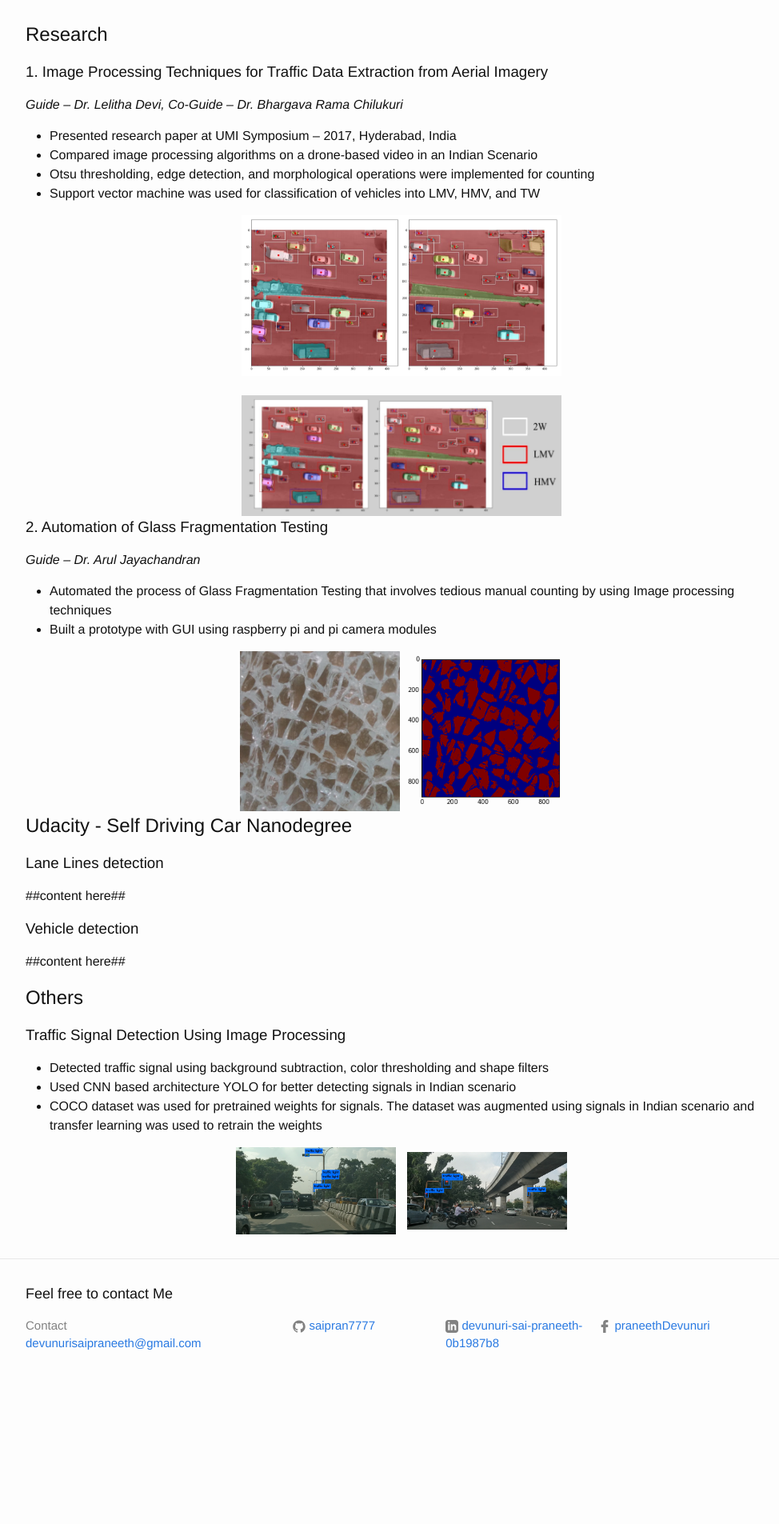
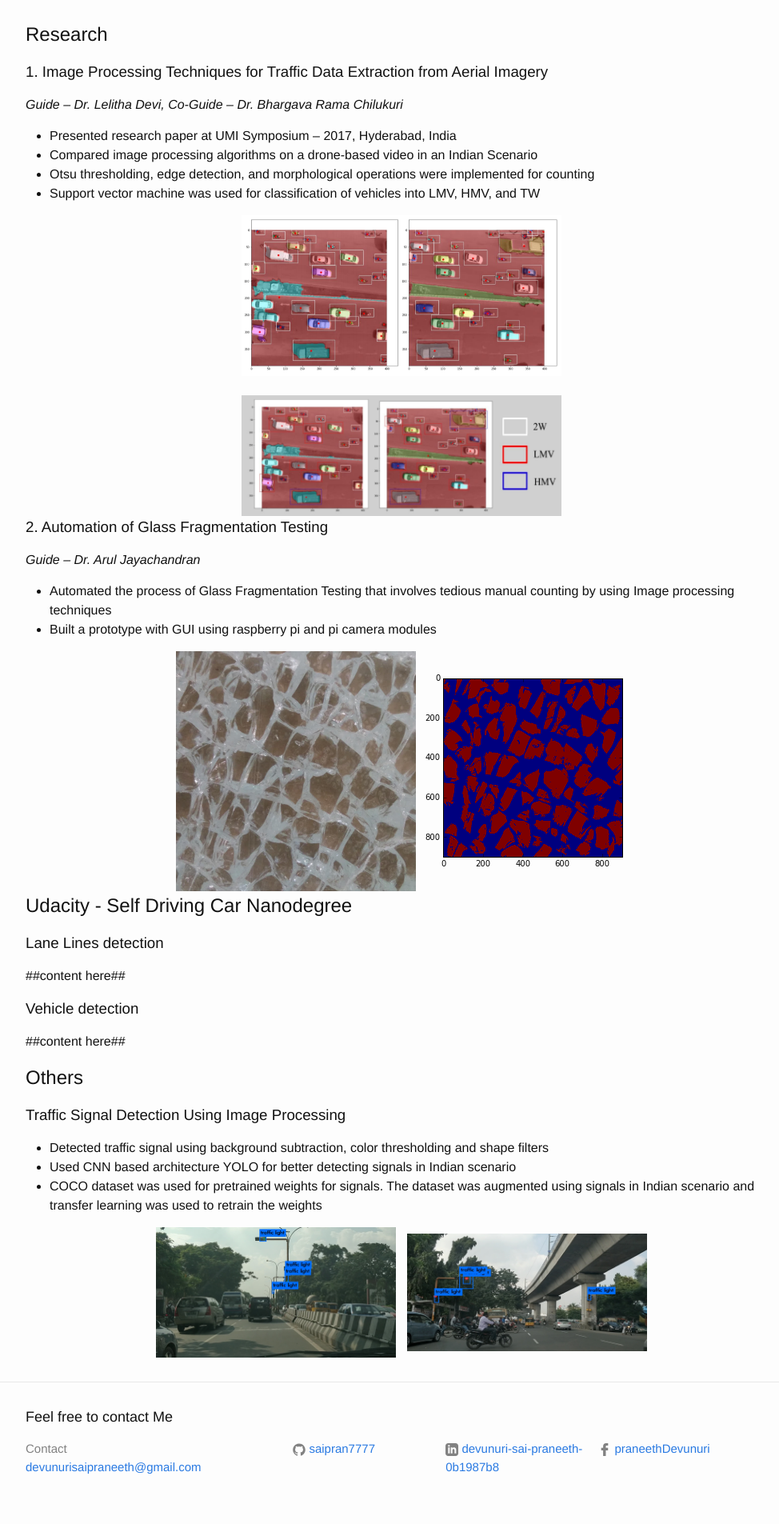
Before and after one commit to saipran7777/saipran7777.github.io, a Jekyll site: the page built from projects.md, in a window 1280 px wide. Shown: the part 1062-2967 px from the top of the page at 80% size, without its empty margins (138-1112 px from the left). Built offline with Jekyll 4.4.1, drawn with Linux system fonts in a browser that asks for light colours; before the commit the page ends 2813 px from its top, so only the background shows below that.

Commit message:
width adjustments

```diff
--- a/projects.md
+++ b/projects.md
@@ -38,8 +38,8 @@ permalink: /projects
 -	Automated the process of Glass Fragmentation Testing that involves tedious manual counting by using Image processing techniques
 - Built a prototype with GUI using raspberry pi and pi camera modules
 <center>
-<img style="max-width:200px;max-height:200px;" class="home" src="/assets/glass_0.png" alt="Me">
-<img style="max-width:200px;max-height:200px;" class="home" src="/assets/glass_1.png" alt="Me">
+<img style="max-width:300px;max-height:300px;" class="home" src="/assets/glass_0.png" alt="Me">
+<img style="max-width:300px;max-height:300px;" class="home" src="/assets/glass_1.png" alt="Me">
 </center>
 
 ## Udacity - Self Driving Car Nanodegree
@@ -53,6 +53,6 @@ permalink: /projects
 -	Used CNN based architecture YOLO for better detecting signals in Indian scenario
 - COCO dataset was used for pretrained weights for signals. The dataset was augmented using signals in Indian scenario and transfer learning was used to retrain the weights
 <center>
-<img style="max-width:200px;max-height:200px;" class="home" src="/assets/signal_0.png" alt="Me"> &nbsp;
-<img style="max-width:200px;max-height:200px;" class="home" src="/assets/signal_1.png" alt="Me">
+<img style="max-width:300px;max-height:200px;" class="home" src="/assets/signal_0.png" alt="Me"> &nbsp;
+<img style="max-width:300px;max-height:200px;" class="home" src="/assets/signal_1.png" alt="Me">
 </center>
```
